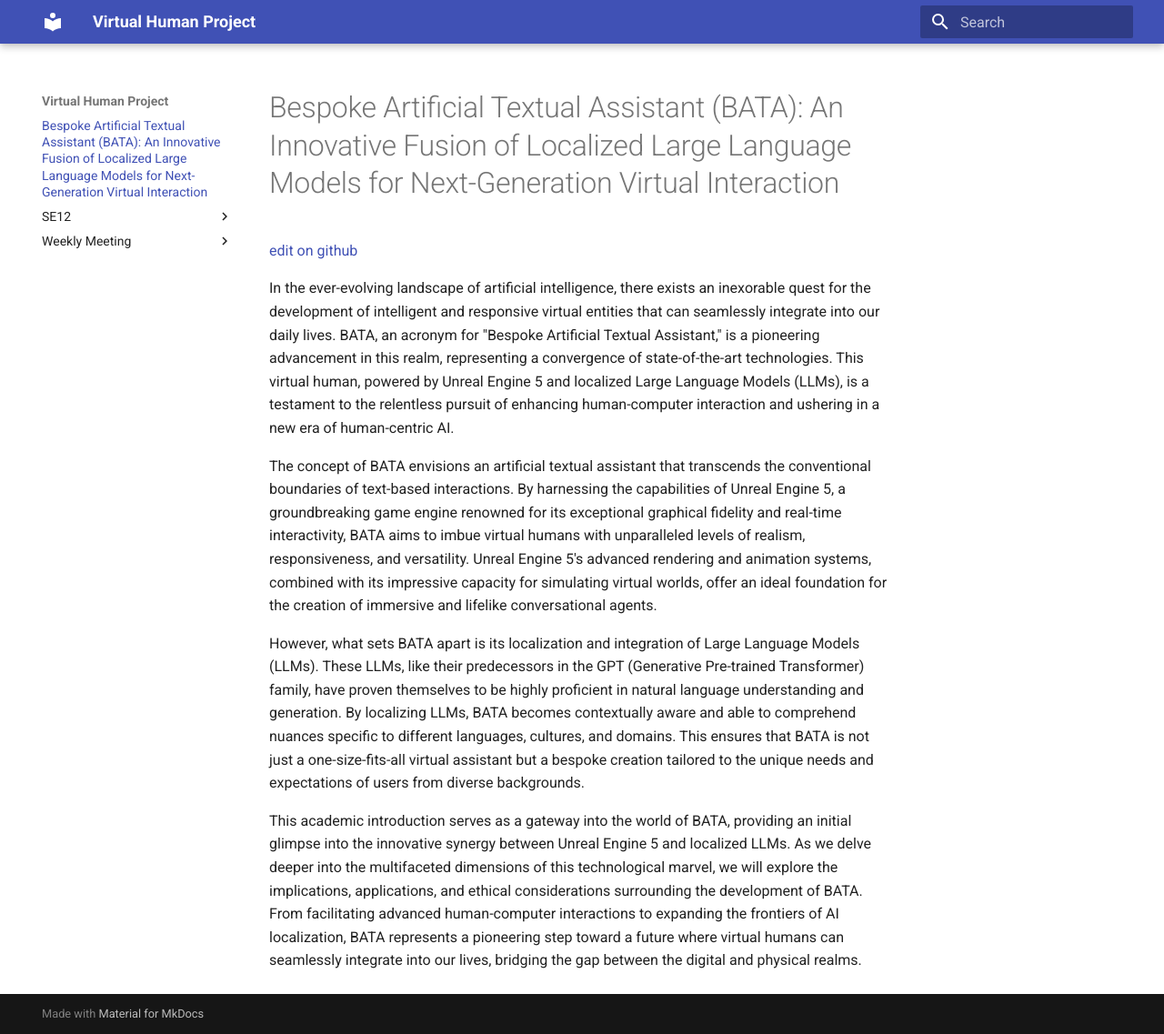
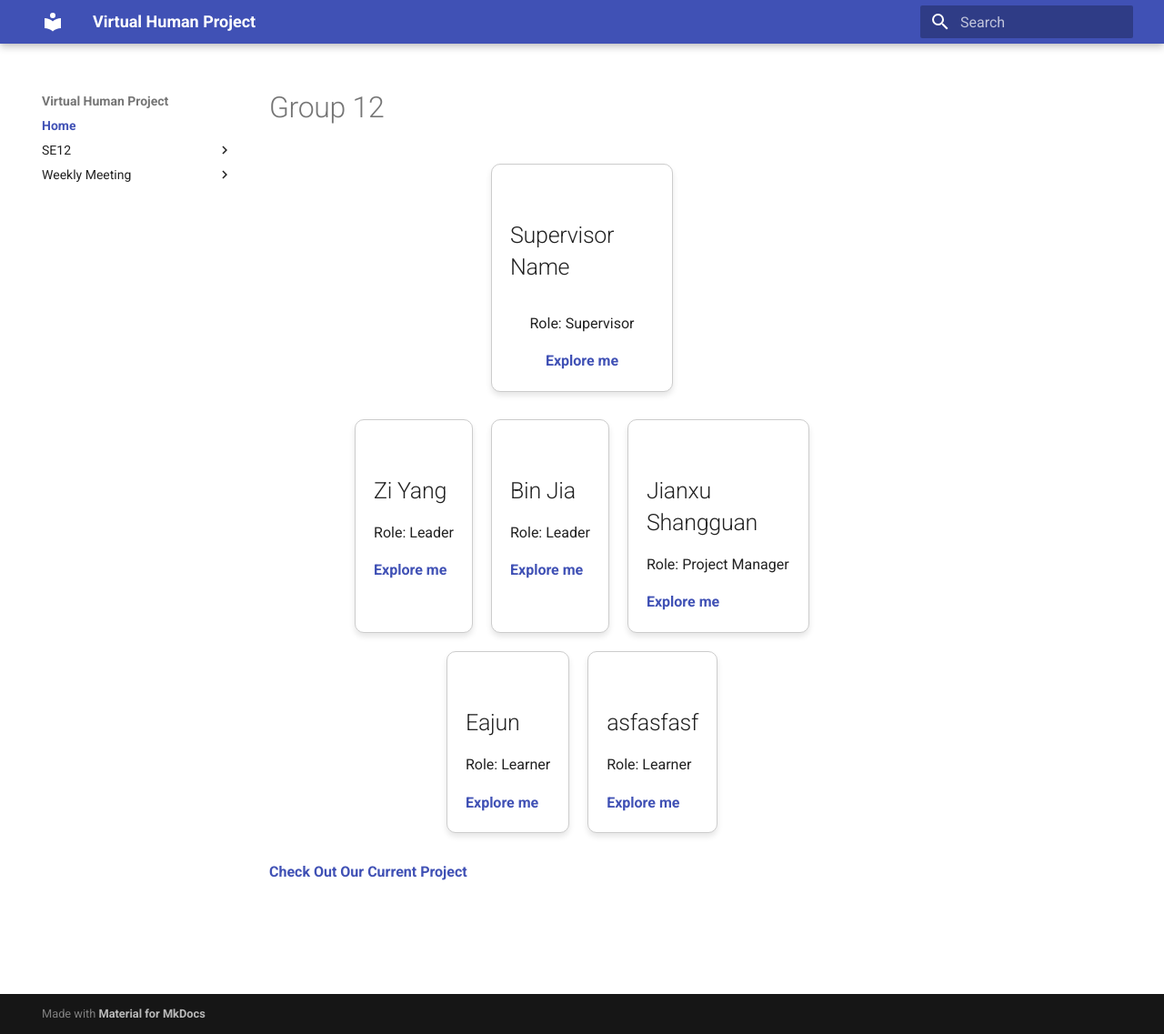
Before and after one commit to g202312/g202312.github.io, an MkDocs documentation site: the page built from docs/index.md, in a window 1280 px wide and 1137 px high. Shown: the whole window at 91% size. Built offline with MkDocs 1.6.1 and Material for MkDocs 9.7.7, drawn with Linux system fonts in a browser that asks for light colours.

Commit message:
Update index.md

```diff
--- a/docs/index.md
+++ b/docs/index.md
@@ -1,11 +1,104 @@
-# Bespoke Artificial Textual Assistant (BATA): An Innovative Fusion of Localized Large Language Models for Next-Generation Virtual Interaction
+<!DOCTYPE html>
+<html lang="en">
+<head>
+    <meta charset="UTF-8">
+    <meta name="viewport" content="width=device-width, initial-scale=1.0">
+    <title>Software Group 12</title>
+    <style>
 
-[edit on github](https://github.com/g202312/g202312.github.io)
+        .teammates {
+            display: flex;
+            flex-wrap: wrap;
+            justify-content: center;
+            margin: 20px;
+        }
 
-In the ever-evolving landscape of artificial intelligence, there exists an inexorable quest for the development of intelligent and responsive virtual entities that can seamlessly integrate into our daily lives. BATA, an acronym for "Bespoke Artificial Textual Assistant," is a pioneering advancement in this realm, representing a convergence of state-of-the-art technologies. This virtual human, powered by Unreal Engine 5 and localized Large Language Models (LLMs), is a testament to the relentless pursuit of enhancing human-computer interaction and ushering in a new era of human-centric AI.
+        .teammate {
+            background-color: #fff;
+            border: 1px solid #ccc;
+            border-radius: 10px;
+            margin: 10px;
+            padding: 20px;
+            max-width: 200px;
+            box-shadow: 0px 4px 6px rgba(0, 0, 0, 0.1);
+            transition: transform 0.2s;
+        }
 
-The concept of BATA envisions an artificial textual assistant that transcends the conventional boundaries of text-based interactions. By harnessing the capabilities of Unreal Engine 5, a groundbreaking game engine renowned for its exceptional graphical fidelity and real-time interactivity, BATA aims to imbue virtual humans with unparalleled levels of realism, responsiveness, and versatility. Unreal Engine 5's advanced rendering and animation systems, combined with its impressive capacity for simulating virtual worlds, offer an ideal foundation for the creation of immersive and lifelike conversational agents.
+        .teammate:hover {
+            transform: translateY(-5px);
+        }
 
-However, what sets BATA apart is its localization and integration of Large Language Models (LLMs). These LLMs, like their predecessors in the GPT (Generative Pre-trained Transformer) family, have proven themselves to be highly proficient in natural language understanding and generation. By localizing LLMs, BATA becomes contextually aware and able to comprehend nuances specific to different languages, cultures, and domains. This ensures that BATA is not just a one-size-fits-all virtual assistant but a bespoke creation tailored to the unique needs and expectations of users from diverse backgrounds.
+        a {
+            text-decoration: none;
+            color: #007bff;
+            font-weight: 600;
+        }
 
-This academic introduction serves as a gateway into the world of BATA, providing an initial glimpse into the innovative synergy between Unreal Engine 5 and localized LLMs. As we delve deeper into the multifaceted dimensions of this technological marvel, we will explore the implications, applications, and ethical considerations surrounding the development of BATA. From facilitating advanced human-computer interactions to expanding the frontiers of AI localization, BATA represents a pioneering step toward a future where virtual humans can seamlessly integrate into our lives, bridging the gap between the digital and physical realms.
+        a:hover {
+            text-decoration: underline;
+        }
+        .supervisor {
+            background-color: #fff;
+            border: 1px solid #ccc;
+            border-radius: 10px;
+            margin: 0 auto; /* Center horizontally */
+            padding: 20px;
+            max-width: 200px;
+            box-shadow: 0px 4px 6px rgba(0, 0, 0, 0.1);
+            transition: transform 0.2s;
+            display: flex;
+            flex-direction: column;
+            align-items: center; /* Center vertically */
+        }
+
+        .supervisor:hover {
+            transform: translateY(-5px);
+        }
+    </style>
+</head>
+<body>
+    <header>
+        <h1>Group 12</h1>
+    </header>
+
+    <!-- Supervisor section -->
+    <div class="supervisor">
+        <h2>Supervisor Name</h2>
+        <p>Role: Supervisor</p>
+        <a href="https://example.com/supervisor-project">Explore me</a>
+    </div>
+
+    <!-- Teammates section -->
+    <div class="teammates">
+        <div class="teammate">
+            <h2>Zi Yang</h2>
+            <p>Role: Leader</p>
+            <a href="https://example.com/project1">Explore me</a>
+        </div>
+        <div class="teammate">
+            <h2>Bin Jia</h2>
+            <p>Role: Leader</p>
+            <a href="https://example.com/project2">Explore me</a>
+        </div>
+        <div class="teammate">
+            <h2>Jianxu Shangguan</h2>
+            <p>Role: Project Manager</p>
+            <a href="https://example.com/project3">Explore me</a>
+        </div>
+        <div class="teammate">
+            <h2>Eajun</h2>
+            <p>Role: Learner</p>
+            <a href="https://example.com/project4">Explore me</a>
+        </div>
+        <div class="teammate">
+            <h2>asfasfasf</h2>
+            <p>Role: Learner</p>
+            <a href="https://example.com/project1">Explore me</a>
+        </div>
+    </div>
+
+    <div class="project-link">
+        <a href="https://example.com/current-project">Check Out Our Current Project</a>
+    </div>
+</body>
+</html>
```
